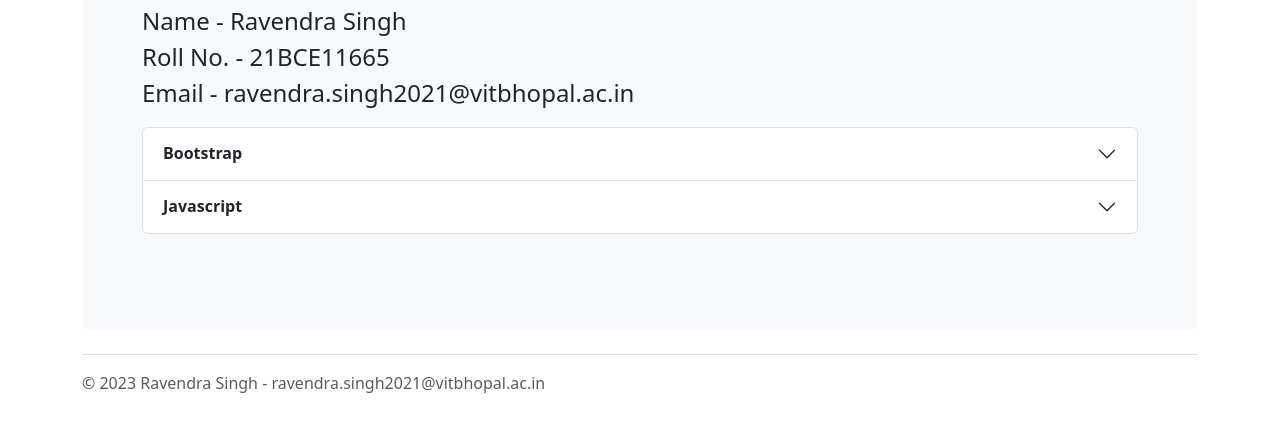
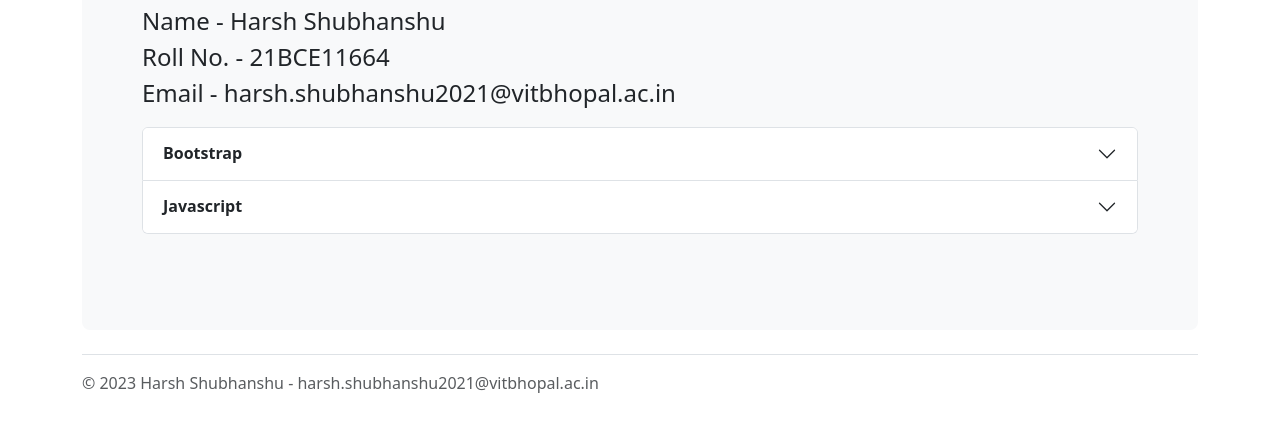
Before and after one commit to Thor8302/MERN-ETHNUS_task2-main, a plain HTML site: page index.html in a window 1280 px wide. Shown: the part 284-716 px from the top of the page. Drawn offline with nearby package versions, Linux system fonts and the light colour scheme.

Commit message:
Update index.html

```diff
--- a/index.html
+++ b/index.html
@@ -6,7 +6,7 @@
     <meta name="description" content="" />
     <meta
       name="author"
-      content="Ravendra Singh"
+      content="Harsh Shubhanshu"
     />
     <meta name="generator" content="Hugo 0.84.0" />
     <title>Ravendra | MERN Tasks</title>
@@ -97,11 +97,11 @@ a
           <div class="container-fluid py-5">
             <h1 class="display-5 fw-bold">MERN Tasks</h1>
             <p class="col-md-8 fs-4">
-              Name - Ravendra Singh
+              Name - Harsh Shubhanshu
                 <br />
-                Roll No. - 21BCE11665
+                Roll No. - 21BCE11664
                 <br />
-                Email -   ravendra.singh2021@vitbhopal.ac.in
+                Email -   harsh.shubhanshu2021@vitbhopal.ac.in
             </p>
             <div class="accordion" id="accordionExample">
               <div class="accordion-item">
@@ -243,7 +243,7 @@ a
         </div>
 
         <footer class="pt-3 mt-4 text-muted border-top">
-          &copy; 2023 Ravendra Singh - ravendra.singh2021@vitbhopal.ac.in
+          &copy; 2023 Harsh Shubhanshu - harsh.shubhanshu2021@vitbhopal.ac.in
         </footer>
       </div>
     </main>
```
